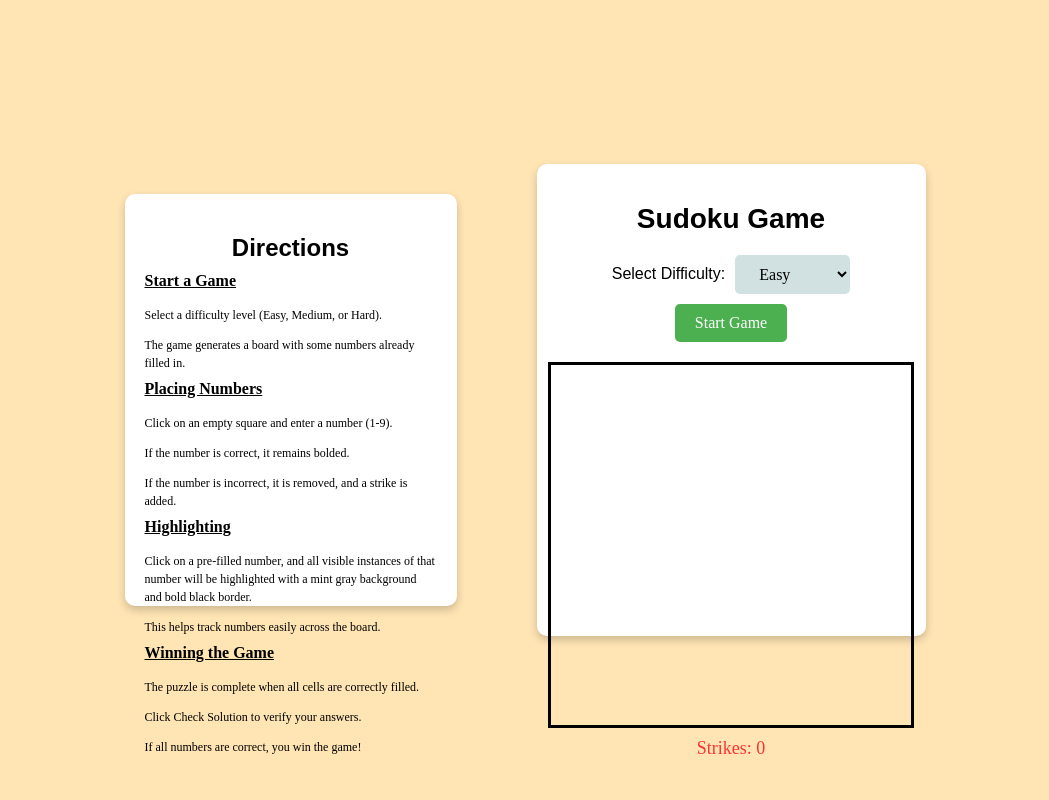
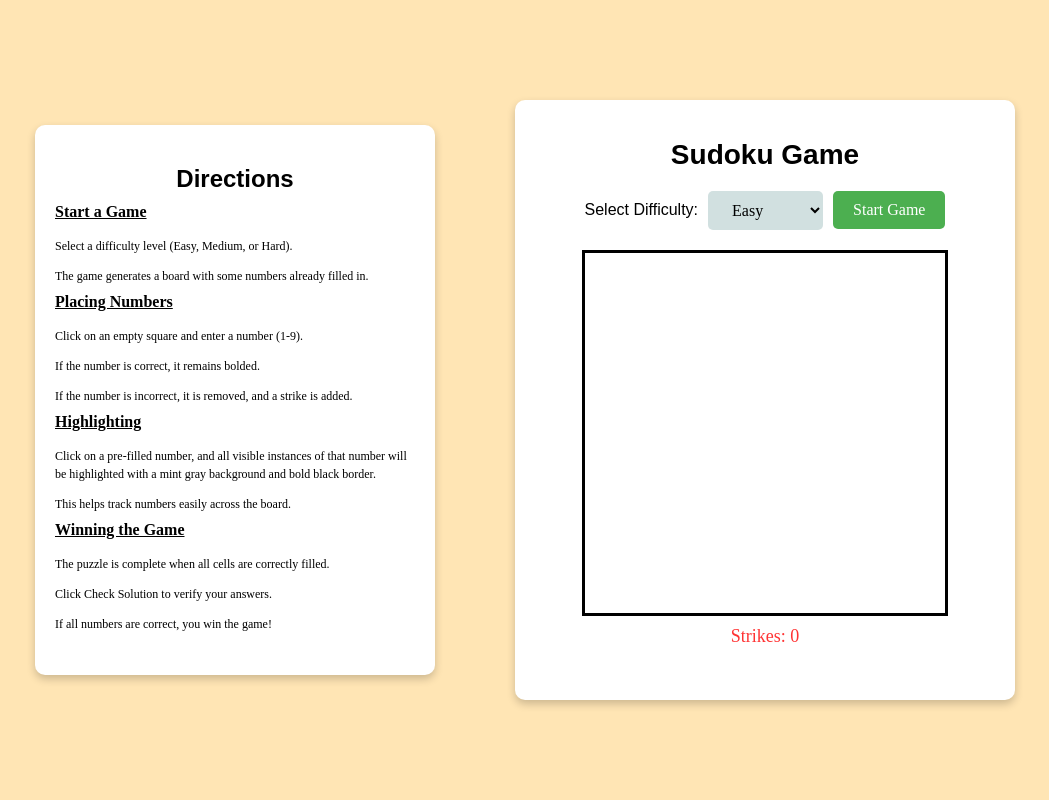
Before and after one commit to Andrew-Grimes/SudokuGame, a Flask app: page / in a window 1280 px wide. Shown: the whole page, without its empty margins (115-1164 px from the left). Run offline with Flask 3, Linux system fonts and the light colour scheme.

Commit message:
v1.1 -- Sudoku CSS Styling

```diff
--- a/static/css/style.css
+++ b/static/css/style.css
@@ -32,8 +32,8 @@ body {
     box-shadow: 0 4px 8px rgba(0, 0, 0, 0.2);
     font-family: 'Lora', serif;
     text-align: left;
-    width: 332px;
-    height: 412px;
+    width: 400px;
+    height: 550px;
 }
 
 /* Directions Heading */
@@ -69,8 +69,8 @@ body {
     display: flex;
     flex-direction: column;
     align-items: center;
-    width: 389px;
-    height: 472px;
+    width: 500px;
+    height: 600px;
 }
 
 /* Apply Italiana font for the main heading */
```
